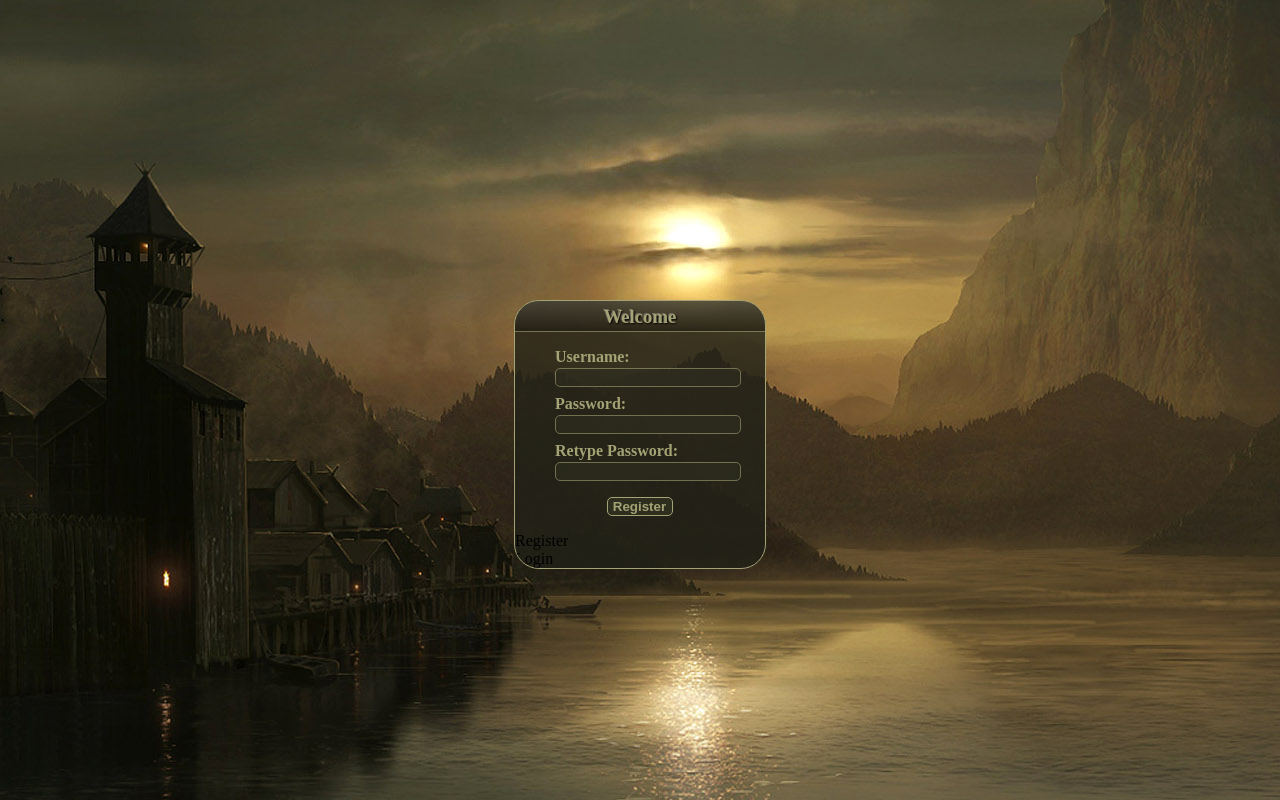
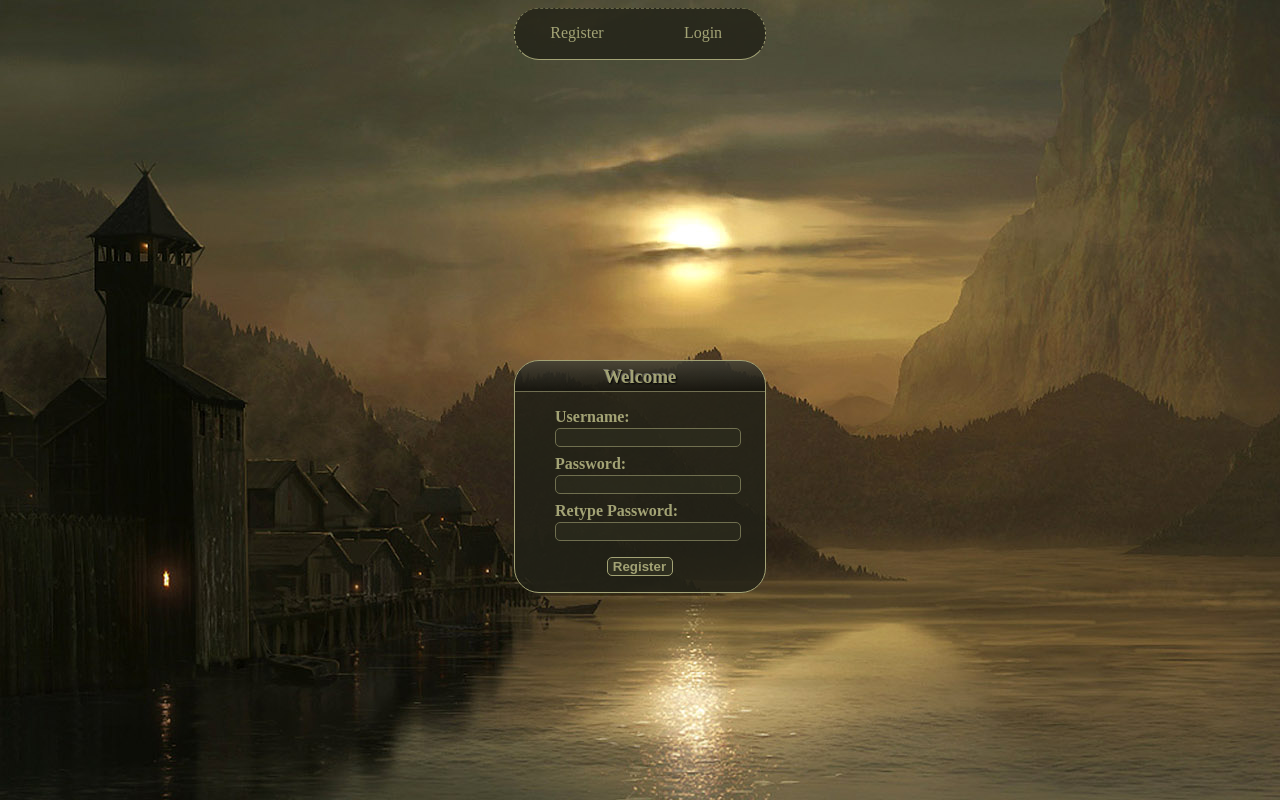
Before and after one commit to xazaks/experiment, a PHP site: page / in a window 1280 px wide. Run offline with PHP 8.4, Linux system fonts and the light colour scheme.

Commit message:
visual improvement

```diff
--- a/index.html
+++ b/index.html
@@ -4,6 +4,18 @@
         <link rel="stylesheet" type="text/css" href="sample_style.css">
     </head>
     <body>
+        <div class="topbar">
+        <div id="register">
+                <span class="text">
+                    Register
+                </span>
+            </div>
+            <div id="login">
+                <span class="text">
+                    Login
+                </span>
+            </div>
+        </div>
         <div class="box">
             <div class="gradient header">
                 <h3 class="text center shadow">
@@ -27,12 +39,6 @@
                 </ul>
                 <input type="submit" value="Register">
             </form>
-            <div id="register" margin-left="10">
-                Register
-            </div>
-            <div id="login" margin-right="-10">
-                Login
-            </div>
         </div>
     </body>
 </html>
--- a/sample_style.css
+++ b/sample_style.css
@@ -48,6 +48,7 @@ input{
     border-radius: 25px;
     margin: auto;
     margin-top: 300px;
+    position: relative;
 }
 
 h3{
@@ -73,9 +74,44 @@ label{
 }
 
 .gradient{
-    background: linear-gradient(rgba(255,255,255,0.1), rgba(0,0,0,0.3));
+    background: linear-gradient(rgba(255,255,255,0.1), rgba(0,0,0,0.4));
 }
 
 .shadow{
     text-shadow: 1px 1px 2px rgb(00,00,00), -1px -1px 0px rgba(255,255,255,0.3);
 }
+
+#register{
+    float: left;
+    left: 50px;
+    width: 124px;
+    height: 50px;
+    border-top: 1px dashed rgba(163, 163, 117,0.5);
+}
+
+#login{
+    float: right;
+    right: 50px;
+    width: 124px;
+    height: 50px;
+    border-top: 1px dashed rgba(163, 163, 117,0.5);
+}
+
+span{
+    margin-top: 15px;
+    display: table;
+    margin-left: auto;
+    margin-right: auto;
+}
+
+.topbar{
+    overflow: hidden;
+    background-color: rgba(33, 33, 23, 0.8);
+    width: 250px;
+    border-bottom: 1px solid #A3A375;
+    border-left: 1px dashed #A3A375;
+    border-right: 1px dashed #A3A375;
+    border-radius: 25px;
+    margin: auto;
+    position: relative;
+}
```
Also changed, not shown: register.php (+24 -8 lines). Lines whose indentation alone changed are shown as unchanged.
